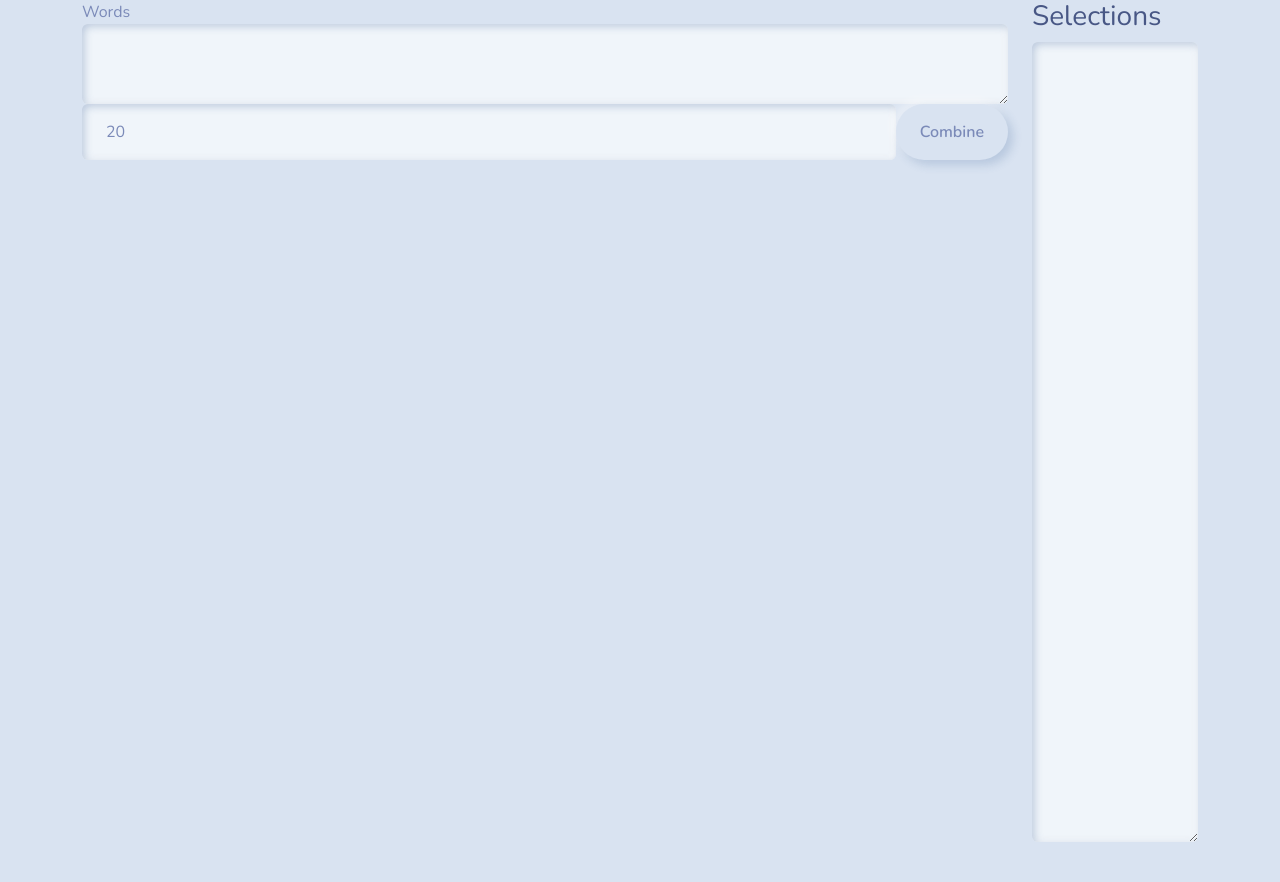
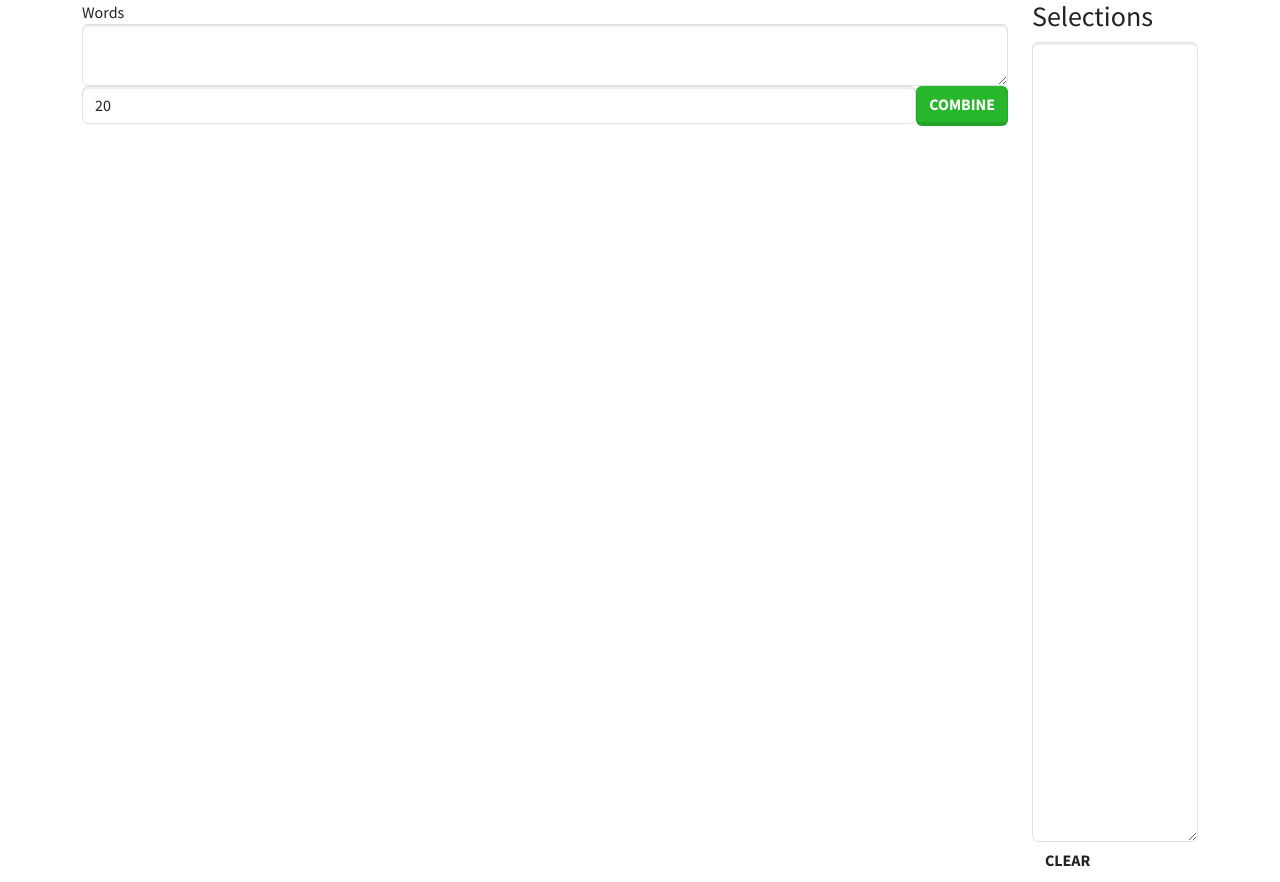
Before and after one commit to xjpro/wordcombiner, a Next.js app: page / in a window 1280 px wide. Before the commit the page ends 842 px from the top, so only its background shows below. Built offline with nearby package versions, Linux system fonts and the light colour scheme.

Commit message:
clear selections, add to rejected list

```diff
--- a/pages/_app.js
+++ b/pages/_app.js
@@ -1,5 +1,5 @@
 import "../styles/globals.css";
-import "bootswatch/dist/morph/bootstrap.min.css";
+import "bootswatch/dist/lumen/bootstrap.min.css";
 import Head from "next/head";
 
 function MyApp({ Component, pageProps }) {
--- a/pages/api/hello.js
+++ /dev/null
@@ -1,5 +0,0 @@
-// Next.js API route support: https://nextjs.org/docs/api-routes/introduction
-
-export default function handler(req, res) {
-  res.status(200).json({ name: "John Doe" });
-}
--- a/pages/index.js
+++ b/pages/index.js
@@ -47,6 +47,11 @@ export default function Home() {
     setCombinations((combinations) => without(combinations, selection));
   }
 
+  function clear() {
+    setRejections((rejections) => [...rejections, ...selections]);
+    setSelections([]);
+  }
+
   return (
     <div>
       <div className="row vh-100">
@@ -85,9 +90,14 @@ export default function Home() {
             ))}
           </div>
         </div>
-        <div className="col-2">
+        <div className="col-2 h-100">
           <h3>Selections</h3>
           <textarea className="form-control h-100" value={selections.join("\n")} />
+          <div>
+            <button className="btn btn-default" onClick={clear}>
+              Clear
+            </button>
+          </div>
         </div>
       </div>
     </div>
```
Also changed, not shown: public/vercel.svg (deleted).
